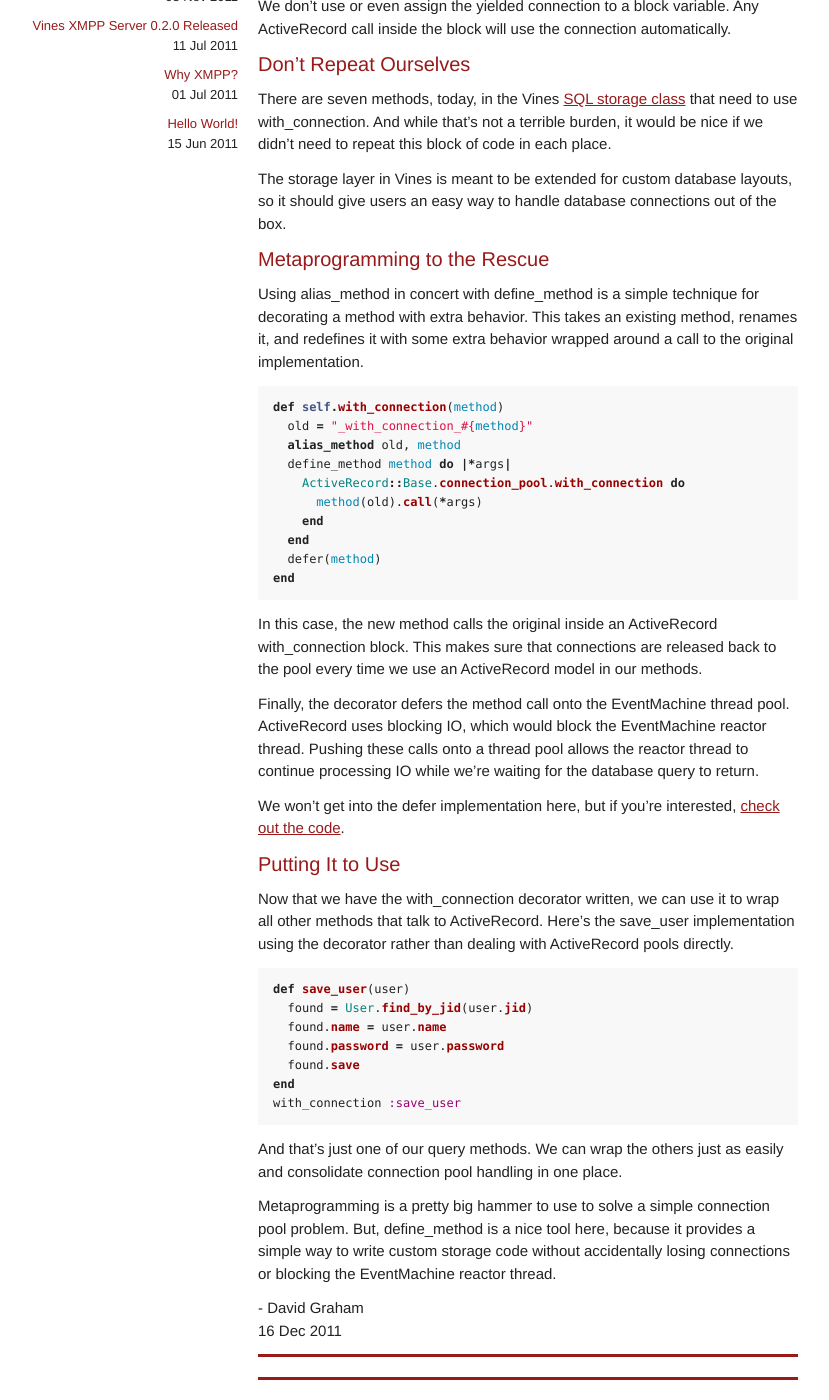
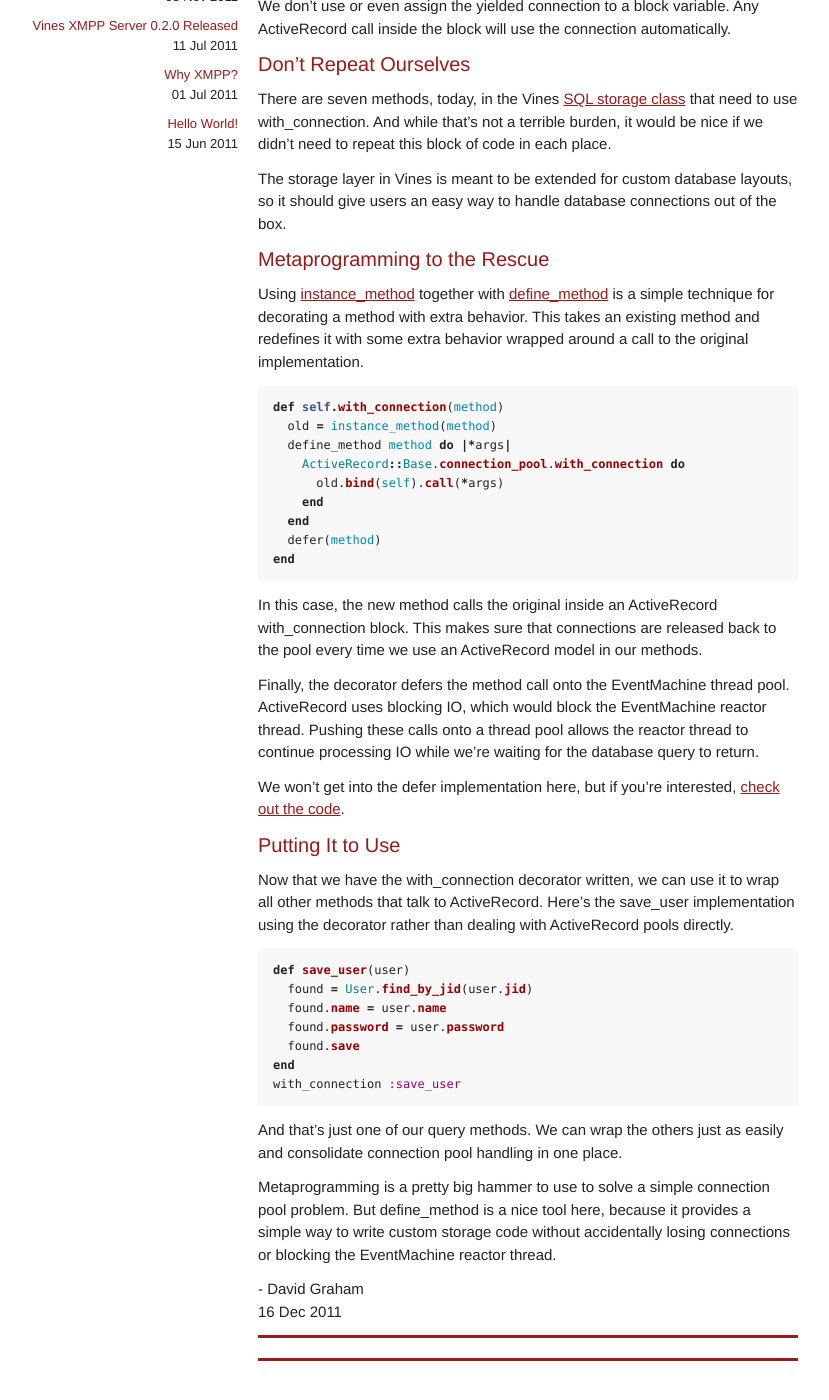
Before and after one commit to negativecode/negativecode.github.com, a Jekyll site: the page built from posts/_posts/2011-12-16-metaprogramming-activerecord-connection-pools.md, in a window 1280 px wide and 1400 px high, scrolled down 561 px. Shown: the whole window, without its empty margins (232-1061 px from the left). Built offline with Jekyll 4.4.1, drawn with Linux system fonts in a browser that asks for light colours; comment, search, counter and statistics services are not loaded.

Commit message:
Update example to use instance_method.

```diff
--- a/posts/_posts/2011-12-16-metaprogramming-activerecord-connection-pools.md
+++ b/posts/_posts/2011-12-16-metaprogramming-activerecord-connection-pools.md
@@ -37,15 +37,17 @@ The storage layer in Vines is meant to be extended for custom database layouts,
 
 ## Metaprogramming to the Rescue
 
-Using alias_method in concert with define_method is a simple technique for decorating a method with extra behavior. This takes an existing method, renames it, and redefines it with some extra behavior wrapped around a call to the original implementation.
+Using
+[instance_method](http://www.ruby-doc.org/core-1.9.3/Module.html#method-i-instance_method)
+together with
+[define_method](http://www.ruby-doc.org/core-1.9.3/Module.html#method-i-define_method) is a simple technique for decorating a method with extra behavior. This takes an existing method and redefines it with some extra behavior wrapped around a call to the original implementation.
 
 {% highlight ruby %}
 def self.with_connection(method)
-  old = "_with_connection_#{method}"
-  alias_method old, method
+  old = instance_method(method)
   define_method method do |*args|
     ActiveRecord::Base.connection_pool.with_connection do
-      method(old).call(*args)
+      old.bind(self).call(*args)
     end
   end
   defer(method)
@@ -75,7 +77,7 @@ with_connection :save_user
 
 And that's just one of our query methods.  We can wrap the others just as easily and consolidate connection pool handling in one place.
 
-Metaprogramming is a pretty big hammer to use to solve a simple connection pool problem.  But, define_method is a nice tool here, because it provides a simple way to write custom storage code without accidentally losing connections or blocking the EventMachine reactor thread.
+Metaprogramming is a pretty big hammer to use to solve a simple connection pool problem.  But define_method is a nice tool here, because it provides a simple way to write custom storage code without accidentally losing connections or blocking the EventMachine reactor thread.
 
 \- {{ page.author }}
 <br/>{{ page.date | date_to_string }}
```
